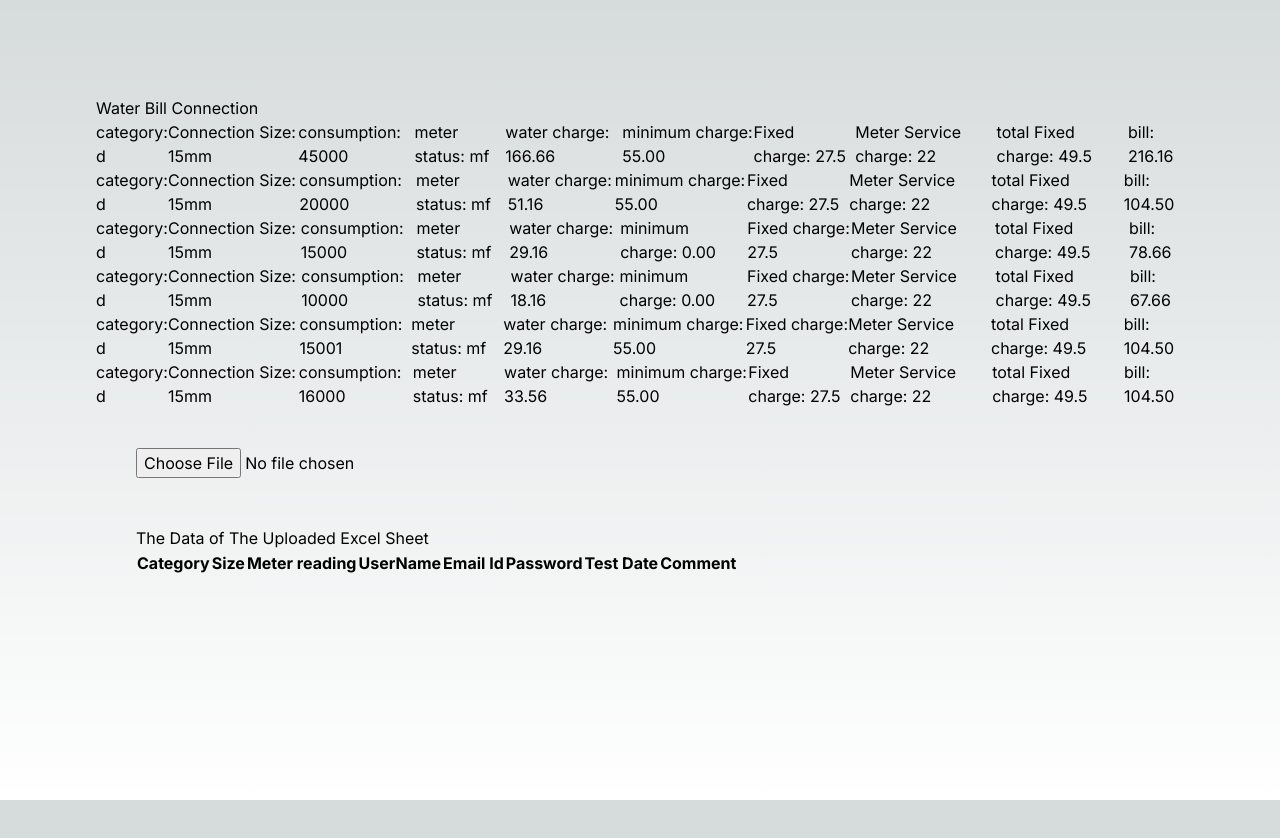
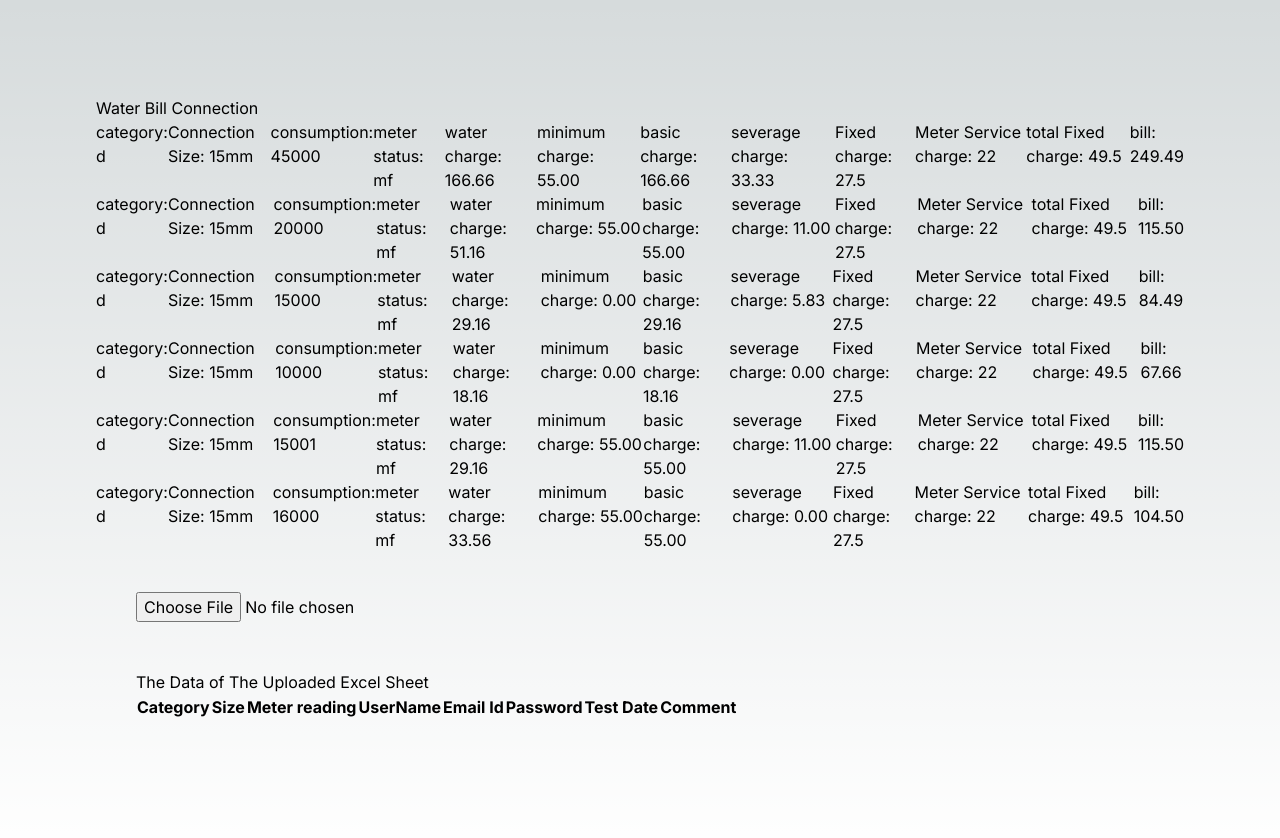
Before and after one commit to bhoomiagrawal/water-bill-engine, a Next.js app: page /bill in a window 1280 px wide. Shown: the top 838 px of the page. Before the commit the page ends 800 px from the top, so only its background shows below. Built offline with nearby package versions, Linux system fonts and the light colour scheme.

Commit message:
modify:add severage function

```diff
--- a/src/app/bill/page.js
+++ b/src/app/bill/page.js
@@ -9,36 +9,42 @@ let readings = [
     connection_size: "15mm",
     consumption: "45000",
     meter_status: "mf",
+    severage: "yes",
   },
   {
     category: "d",
     connection_size: "15mm",
     consumption: "20000",
     meter_status: "mf",
+    severage: "yes",
   },
   {
     category: "d",
     connection_size: "15mm",
     consumption: "15000",
     meter_status: "mf",
+    severage: "yes",
   },
   {
     category: "d",
     connection_size: "15mm",
     consumption: "10000",
     meter_status: "mf",
+    severage: "no",
   },
   {
     category: "d",
     connection_size: "15mm",
     consumption: "15001",
     meter_status: "mf",
+    severage: "yes",
   },
   {
     category: "d",
     connection_size: "15mm",
     consumption: "16000",
     meter_status: "mf",
+    severage: "no",
   },
 ];
 let waterBill = calculateWaterBill(readings);
@@ -56,6 +62,9 @@ export default function Bill() {
           <li> meter status: {r.meter_status}</li>
           <li> water charge: {r.waterCharge?.toFixed(2)}</li>
           <li> minimum charge: {r.minimum?.toFixed(2)}</li>
+          <li> basic charge: {r.basicCharge?.toFixed(2)}</li>
+          <li> severage charge: {r.severageCharge?.toFixed(2)}</li>
+
           <li> Fixed charge: {r.fixedCharge?.fixed_charge}</li>
           <li> Meter Service charge: {r.fixedCharge?.service_charge}</li>
           <li> total Fixed charge: {r.fixedCharge?.total_fixed_charge}</li>
--- a/src/components/calc.js
+++ b/src/components/calc.js
@@ -1,15 +1,7 @@
-// Define the dynamic slabs
-// const slabs = [
-//     { max: 8000, ratePerThousand: 1.72 },
-//     { max: 15000, ratePerThousand: 2.2 },
-//     { max: 40000, ratePerThousand: 4.4 },
-//     { max: Infinity, ratePerThousand: 5.5 }
-// ];
 import { slabs, rebates } from "@/components/data";
 
 export function calculateWaterBill(readings) {
   // console.log("slabs", slabs);
-    // if(consumption)
   for (const reading of readings) {
     let { consumption, category, connection_size, meter_status } = reading;
     let previousMax = 0;
@@ -24,81 +16,95 @@ export function calculateWaterBill(readings) {
         const slab = slabs[i];
 
         if (consumption <= slab.max) {
-
-                    waterCharge += ((consumption - previousMax) / 1000) * slab.ratePerThousand;
+          waterCharge +=
+            ((consumption - previousMax) / 1000) * slab.ratePerThousand;
 
           break;
         } else {
-
-                    waterCharge += ((slab.max - previousMax) / 1000) * slab.ratePerThousand;
+          waterCharge +=
+            ((slab.max - previousMax) / 1000) * slab.ratePerThousand;
 
           previousMax = slab.max;
         }
       }
     }
-        reading.waterCharge = waterCharge
-        reading.minimum = getMinimumCharge(reading)
+    reading.waterCharge = waterCharge;
+    reading.minimum = getMinimumCharge(reading);
     // compare water charge with minimum charge
 
-        reading.bill = reading.waterCharge > reading.minimum ? reading.waterCharge : reading.minimum
-        reading.fixedCharge = addFixedCharge(reading)
+    reading.basicCharge =
+      reading.waterCharge > reading.minimum
+        ? reading.waterCharge
+        : reading.minimum;
+    reading.fixedCharge = addFixedCharge(reading);
+    reading.severageCharge = getSeverageCharge(reading, reading.basicCharge);
 
-        reading.bill = reading.bill + addFixedCharge(reading).total_fixed_charge
-
+    reading.bill =
+      reading.basicCharge +
+      addFixedCharge(reading).total_fixed_charge +
+      reading.severageCharge;
   }
-    console.log('readings', readings)
+  console.log("readings", readings);
   return readings;
 }
 
-
 function getZeroOnConsumption(connection_size, category, consumption) {
-    connection_size == "15mm" && category == "d" && consumption <= '15000'
+  connection_size == "15mm" && category == "d" && consumption <= "15000";
 }
 
 function getMinimumCharge(reading) {
   if (reading.meter_status == "mf" && reading.consumption <= "15000") {
-        return 0
+    return 0;
   } else {
-        return 55
+    return 55;
   }
-
 }
 
 function addFixedCharge(reading) {
   let fixedCharge = 0;
-    let meterServiceCharge = 0
+  let meterServiceCharge = 0;
 
   switch (reading.category) {
     case "d":
-            fixedCharge = 27.50;
+      fixedCharge = 27.5;
 
       break;
     case "nd":
-            fixedCharge = 55.00
+      fixedCharge = 55.0;
       break;
     case "id":
-            fixedCharge = 110.00
+      fixedCharge = 110.0;
       break;
     default:
-            fixedCharge = 0
+      fixedCharge = 0;
       break;
   }
 
   switch (reading.connection_size) {
     case "15mm":
-            meterServiceCharge = 22.00;
+      meterServiceCharge = 22.0;
 
       break;
     case "20mm":
-            meterServiceCharge = 55.00
+      meterServiceCharge = 55.0;
       break;
     case "25mm":
-            meterServiceCharge = 110.00
+      meterServiceCharge = 110.0;
       break;
     default:
-            meterServiceCharge = 0
+      meterServiceCharge = 0;
       break;
   }
 
-    return { service_charge: meterServiceCharge, fixed_charge: fixedCharge, total_fixed_charge: fixedCharge + meterServiceCharge }
+  return {
+    service_charge: meterServiceCharge,
+    fixed_charge: fixedCharge,
+    total_fixed_charge: fixedCharge + meterServiceCharge,
+  };
 }
+
+function getSeverageCharge(reading) {
+  const { basicCharge, severage } = reading;
+  let severageCharge = severage == "yes" ? (basicCharge * 20) / 100 : 0;
+  return severageCharge;
+}
```
Lines whose indentation alone changed are shown as unchanged.
